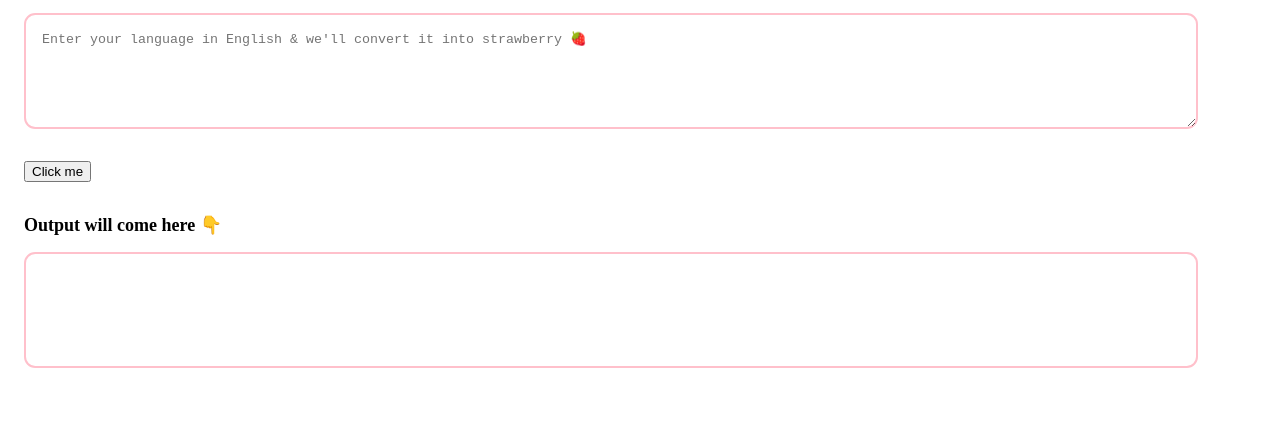
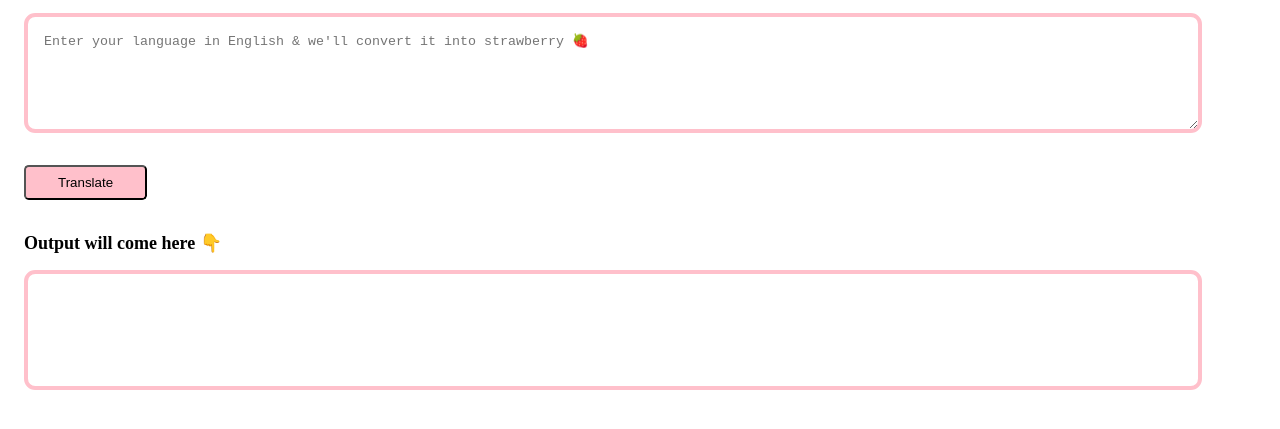
Before and after one commit to originalchinmay/minion-speak, a plain HTML site: page index.html in a window 1280 px wide. Shown: the part 57-486 px from the top of the page. Drawn offline with Linux system fonts and the light colour scheme.

Commit message:
update: change styling & details

```diff
--- a/index.html
+++ b/index.html
@@ -17,7 +17,7 @@
       placeholder="Enter your language in English & we'll convert it into strawberry 🍓"
     ></textarea>
 
-    <button id="btn-translate">Click me</button>
+    <button id="btn-translate">Translate</button>
 
     <div class="output">Output will come here 👇</div>
     <div id="output"></div>
--- a/style.css
+++ b/style.css
@@ -9,12 +9,15 @@
   display: block;
   margin: 1rem;
   padding: 1rem;
-  border: 2px solid pink;
+  border: 4px solid pink;
   border-radius: 0.7rem;
 }
 
 #btn-translate {
   margin: 1rem;
+  background-color: pink;
+  border-radius: 0.3rem;
+  padding: 0.5rem 2rem;
 }
 
 .output {
```
